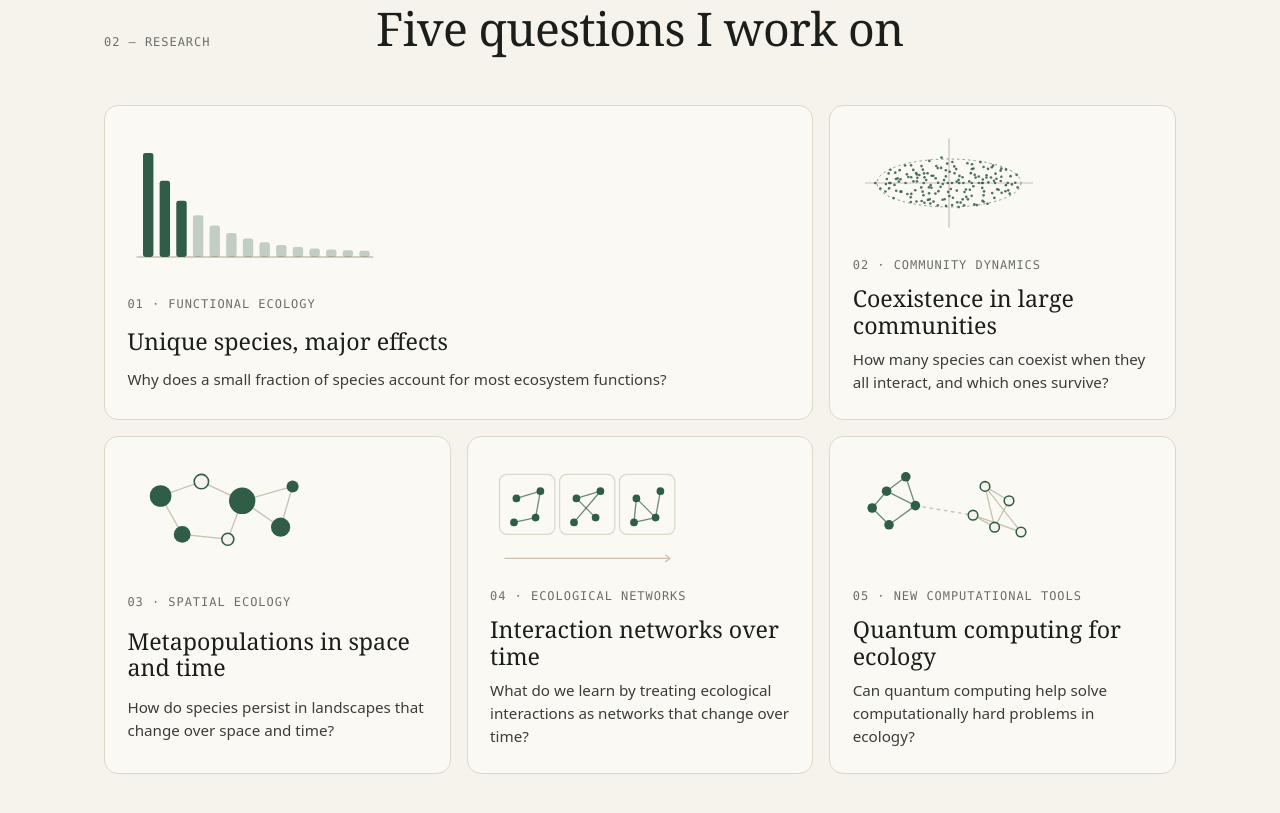
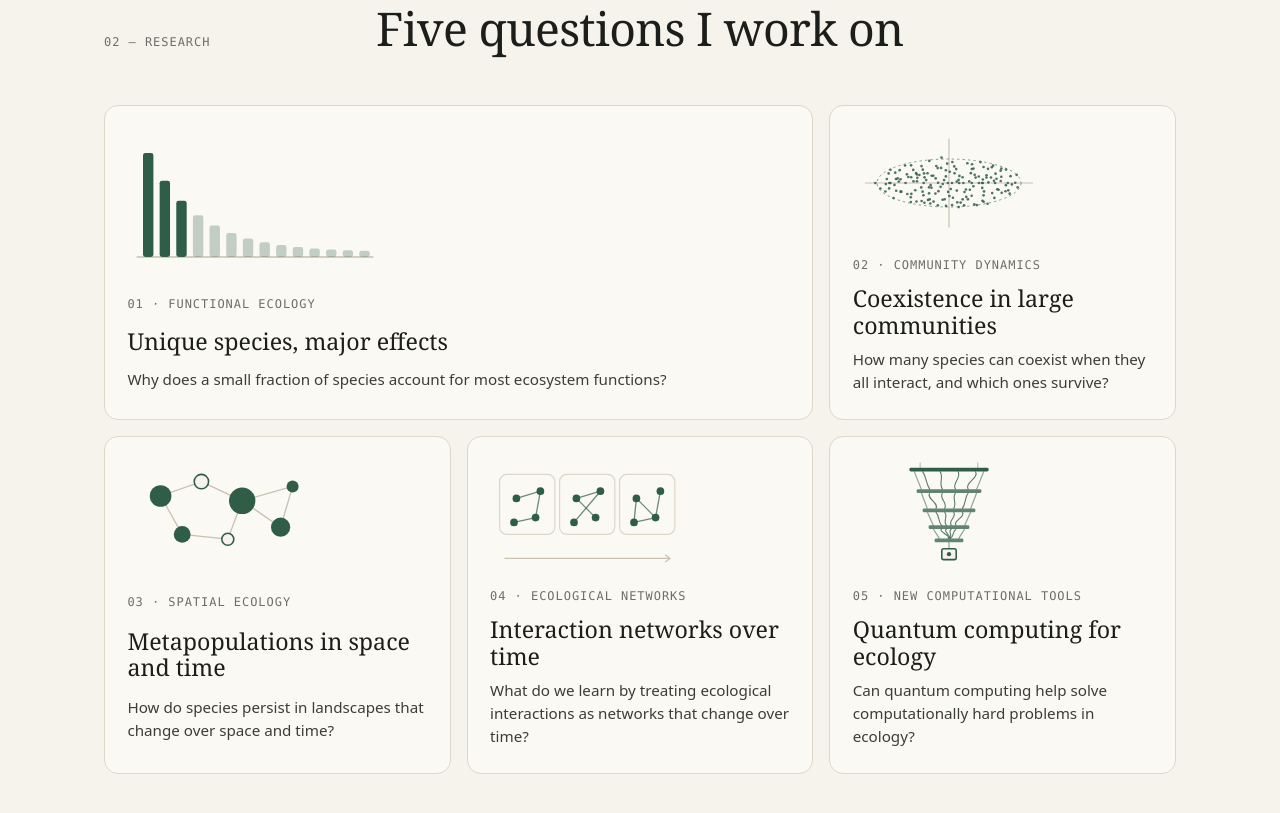
Before and after one commit to maxime-clenet/maxime-clenet.github.io, an Astro site: page / in a window 1280 px wide. Shown: the part 1571-2384 px from the top of the page. Built offline with nearby package versions, Linux system fonts and the light colour scheme; Astro itself is replaced by a stand-in of ours.

Commit message:
Quantum theme glyph: dilution-refrigerator quantum computer
Co-Authored-By: Claude Opus 5.5 <noreply@anthropic.com>

```diff
--- a/src/components/Glyph.astro
+++ b/src/components/Glyph.astro
@@ -27,10 +27,33 @@ const te = [
   [[2, 3], [0, 3], [1, 2], [0, 2]],
 ];
 
-// qubits: a network split into two detected communities
-const qa = [[28, 26], [44, 14], [52, 38], [30, 54], [16, 40]];
-const qb = [[110, 22], [130, 34], [118, 56], [100, 46], [140, 60]];
-const qe = [[0, 1], [1, 2], [2, 3], [3, 4], [4, 0], [0, 2]];
+// qubits: a superconducting quantum computer, the "chandelier" of a dilution refrigerator:
+// stacked plates that narrow downwards, joined by rods and coiled coaxial cables, with the chip at the bottom.
+const QX = 80;
+const plates = [
+  [8, 66],
+  [26, 54],
+  [42, 44],
+  [56, 34],
+  [67, 24],
+];
+const rods = plates.slice(0, -1).flatMap(([y, w], i) => {
+  const [y2, w2] = plates[i + 1];
+  return [-1, 1].map((s) => [QX + s * (w / 2 - 4), y + 1.5, QX + s * (w2 / 2 - 4), y2 - 1.5]);
+});
+const cables = [-0.5, -0.17, 0.17, 0.5].map((f) =>
+  plates
+    .slice(0, -1)
+    .map(([y, w], i) => {
+      const [y2, w2] = plates[i + 1];
+      const x1 = QX + f * (w - 22);
+      const x2 = QX + f * (w2 - 22);
+      const m = (y + y2) / 2;
+      const b = (i % 2 ? -1 : 1) * 3.5;
+      return `M${x1} ${y + 1.5} C${x1 + b} ${m - 2} ${x2 - b} ${m + 2} ${x2} ${y2 - 1.5}`;
+    })
+    .join(' '),
+);
 ---
 
 <svg class="glyph" viewBox="0 0 160 90" aria-hidden="true" focusable="false">
@@ -90,19 +113,20 @@ const qe = [[0, 1], [1, 2], [2, 3], [3, 4], [4, 0], [0, 2]];
   {
     kind === 'qubits' && (
       <g>
-        <line class="edge dashed" x1={qa[2][0]} y1={qa[2][1]} x2={qb[3][0]} y2={qb[3][1]} />
-        {qe.map(([a, b]) => (
-          <line class="edge strong" x1={qa[a][0]} y1={qa[a][1]} x2={qa[b][0]} y2={qa[b][1]} />
+        <line class="base" x1={QX - 24} y1="2" x2={QX - 24} y2="8" />
+        <line class="base" x1={QX + 24} y1="2" x2={QX + 24} y2="8" />
+        {rods.map(([x1, y1, x2, y2]) => (
+          <line class="rod" x1={x1} y1={y1} x2={x2} y2={y2} />
         ))}
-        {qe.map(([a, b]) => (
-          <line class="edge" x1={qb[a][0]} y1={qb[a][1]} x2={qb[b][0]} y2={qb[b][1]} />
+        {cables.map((d) => (
+          <path class="cable" d={d} />
         ))}
-        {qa.map(([x, y]) => (
-          <circle class="node" cx={x} cy={y} r="4" />
+        {plates.map(([y, w], i) => (
+          <rect class={i === 0 ? 'fill' : 'plate'} x={QX - w / 2} y={y - 1.6} width={w} height="3.2" rx="1.2" />
         ))}
-        {qb.map(([x, y]) => (
-          <circle class="hollow" cx={x} cy={y} r="4" />
-        ))}
+        <line class="rod" x1={QX} y1="68.6" x2={QX} y2="74" />
+        <rect class="chip" x={QX - 6} y="74" width="12" height="9" rx="1.5" />
+        <circle class="fill" cx={QX} cy="78.5" r="1.8" />
       </g>
     )
   }
@@ -159,4 +183,24 @@ const qe = [[0, 1], [1, 2], [2, 3], [3, 4], [4, 0], [0, 2]];
     fill: none;
     stroke: var(--rule);
   }
+  .plate {
+    fill: var(--accent);
+    opacity: 0.75;
+  }
+  .rod {
+    stroke: var(--accent);
+    stroke-width: 1;
+    opacity: 0.55;
+  }
+  .cable {
+    fill: none;
+    stroke: var(--accent);
+    stroke-width: 0.9;
+    opacity: 0.8;
+  }
+  .chip {
+    fill: var(--paper);
+    stroke: var(--accent);
+    stroke-width: 1.3;
+  }
 </style>
```
